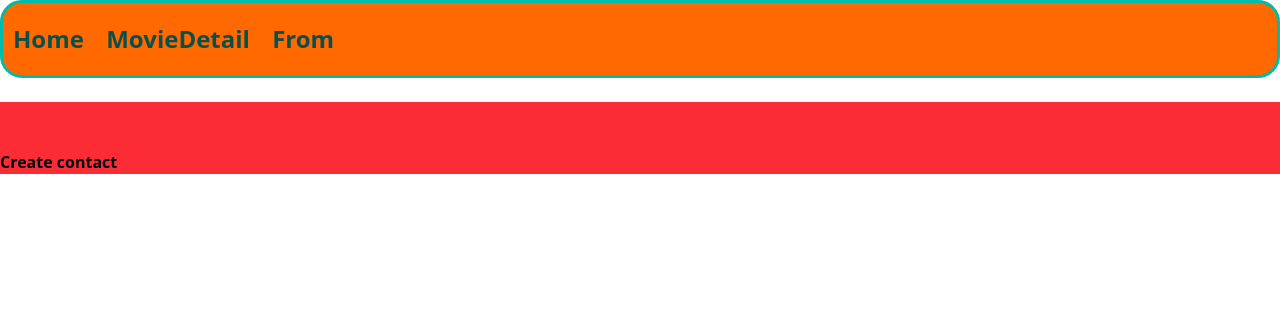
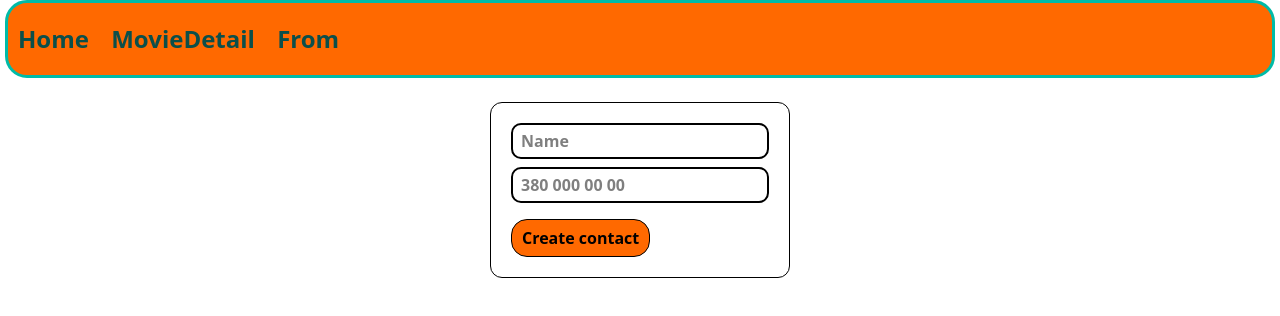
Before and after one commit to VitaliyYakovenko/vue-test-app, a Vue app: page /contact/form in a window 1280 px wide. Shown: the top 316 px of the page. Built offline with nearby package versions, Linux system fonts and the light colour scheme.

Commit message:
add styles form

```diff
--- a/src/App.vue
+++ b/src/App.vue
@@ -1,8 +1,9 @@
 <template>
-  <div class="container m-auto">
+  <div class="container mx-auto px-[5px]">
   <header class="border-3
   border-teal-500
-  py-[20px] px-[10px]
+  px-[10px]
+  py-[20px]
   rounded-[22px]
   mb-6 bg-orange-500">
  <nav>
--- a/src/components/Contact.vue
+++ b/src/components/Contact.vue
@@ -3,6 +3,7 @@
     border-3
     border-teal-500
     rounded-[12px]
+    bg-teal-500
     mb-8
     last:mb-0
     p-[12px]
@@ -16,6 +17,9 @@
         ">Creation date: {{ contact.createdAt }}</p>
         <button class="border
         block
+        bg-orange-500
+        border-[3px]
+        border-black-400
         ml-auto
         p-[6px]
         cursor-pointer
--- a/src/components/Form.vue
+++ b/src/components/Form.vue
@@ -8,7 +8,8 @@
    const phone = ref("");
 
 
-   function submit(data) {
+   function submit() {
+
        emit("create", {
         id: shortid(),
         name: name.value,
@@ -24,12 +25,36 @@
 
   </script>
 <template>
-    <form @submit.prevent="submit">
-        <input  v-model="name" type="text"/>
-        <br/>
-        <input v-model="phone" type="number"/>
-        <br/>
-        <button type="submit">Create contact</button>
+    <form class="block
+        text-start
+        mx-auto text-center
+        border
+        rounded-[12px]
+        w-[300px] px-[20px] py-[20px]" @submit.prevent="submit">
+        <input
+        class="inline-block w-[100%] rounded-[10px]
+        outline-none
+        hover:border-teal-500
+        focus:border-teal-500
+        border-2 px-[8px] py-[4px] mb-[8px]"
+        v-model="name" type="text" placeholder="Name"/>
+        <input
+        class="inline-block  w-[100%] rounded-[10px]
+        outline-none
+        hover:border-teal-500
+        focus:border-teal-500
+        border-2 px-[8px] py-[4px] mb-[16px]"
+        v-model="phone" type="phone" placeholder="380 000 00 00"/>
+        <button
+        class="block cursor-pointer border px-[10px] py-[6px] rounded-2xl
+        hover:bg-teal-500
+        focus:bg-teal-500
+        hover:border-orange-500
+        focus:border-orange-500
+        focus:outline-none
+        transition-colors duration-300
+        bg-orange-500"
+        type="submit">Create contact</button>
     </form>
 </template>
 <style scoped></style>
--- a/src/pages/FormPage.vue
+++ b/src/pages/FormPage.vue
@@ -6,6 +6,13 @@
    const contacts = ref([]);
 
    const createContact = (data) => {
+       const {name, phone} = data;
+
+       if(name === "" || phone === "") {
+        alert("Please enter your name or phone")
+        return
+       }
+
        contacts.value.push(data);
    }
 
@@ -16,7 +23,7 @@
 </script>
 
 <template>
-    <main class="bg-red-500">
+    <main class="container mx-auto px-[10px]">
         <Form  @create="createContact"/>
         <ContactList
         @delete="deleteContact"
@@ -28,6 +35,3 @@
 <style>
 
 </style>
-
-
-<!-- class="bg-red-500 max-w-[1200px] mx-auto p-6" -->
```
